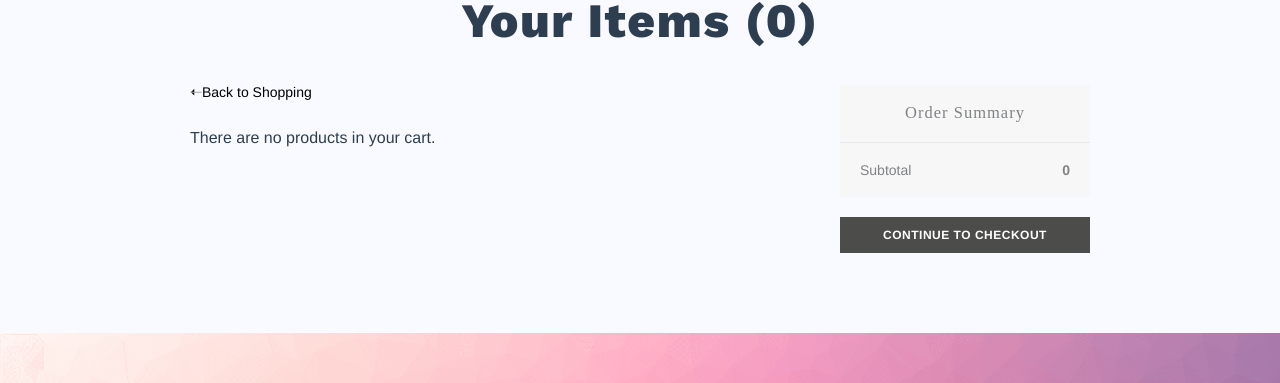
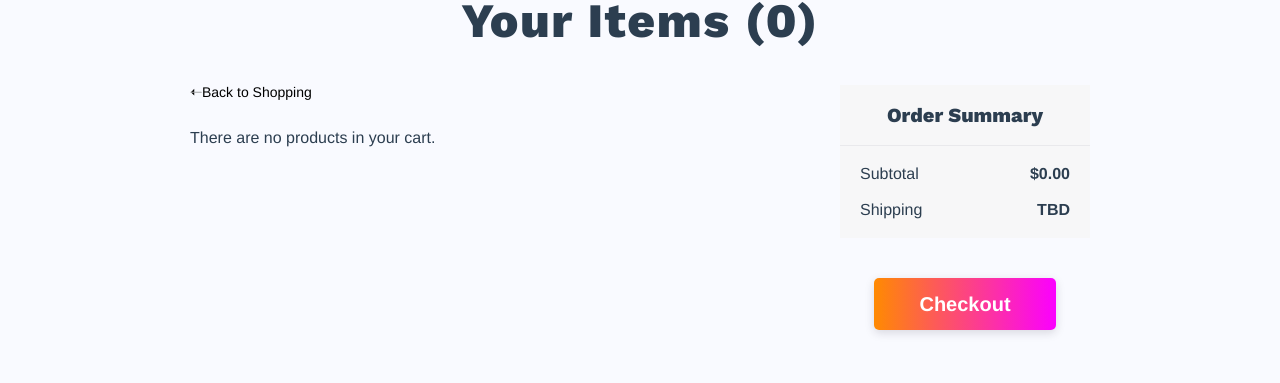
Before and after one commit to doctafaustus/fat-cattitude, a Vue app in the folder client/: page /cart in a window 1280 px wide. Shown: the part 173-556 px from the top of the page. Built offline with nearby package versions, Linux system fonts and the light colour scheme.

Commit message:
Add cart total, Authorize with Printful API

```diff
--- a/client/src/mixins/utils.js
+++ b/client/src/mixins/utils.js
@@ -1,6 +1,22 @@
 export default {
   getCartArray() {
     return (this.getCookie('cart') && JSON.parse(this.getCookie('cart'))) || [];
+  },
+
+  dollarToFloat(dollarString) {
+    const dollarFloat = parseFloat( dollarString.replace(/[\$,]/g,'') );
+    return dollarFloat;
+  },
+
+  floatToDollar(float, roundLastCent = false) {
+    return new Intl.NumberFormat('en-US', {
+      style: 'currency',
+      currency: 'USD',
+      minimumFractionDigits: 2,
+      maximumFractionDigits: roundLastCent ? 2 : 3,
+    })
+    .format(float)
+    .replace(/(\.\d{2})\d+$/, (match, p1) => p1);
   },
 
   getCookie(name) {
--- a/client/src/views/Cart.vue
+++ b/client/src/views/Cart.vue
@@ -43,12 +43,17 @@
           <div class="cart-os">
             <div class="cart-os-title">Order Summary</div>
             <div class="cart-os-details">
+              <div class="cart-os-details-row">
                 <div class="cart-os-subtotal-label">Subtotal</div>
                 <div class="cart-os-subtotal-value">{{ total }}</div>
               </div>
+              <div class="cart-os-details-row">
+                <div class="cart-os-subtotal-label">Shipping</div>
+                <div class="cart-os-subtotal-value">TBD</div>
               </div>
-          <div class="cart-payment-plan" v-show="cart.length">or 4 interest-free payments of x by afterpay</div>
-          <a class="checkout-btn" href="#">Continue To Checkout</a>
+            </div>
+          </div>
+          <a class="checkout-btn cta" href="#">Checkout</a>
         </div>
 
 
@@ -80,7 +85,12 @@ export default {
   methods: {
     getCart() {
       this.cart = utils.getCartArray();
-      console.log('cart mounted', this.cart);
+      console.log(this.cart);
+
+      const totalAsNumber = this.cart.reduce((accum, item) => {
+        return accum + utils.dollarToFloat(item.price);
+      }, 0);
+      this.total = utils.floatToDollar(totalAsNumber);
     },
     remove(variantID) {
       EventBus.$emit('cart-remove', variantID);
@@ -221,20 +231,18 @@ export default {
 
     .cart-right {
       width: 250px;
-      color: #808284;
 
       .cart-os-title,
-      .cart-os-details,
-      .cart-payment-plan {
+      .cart-os-details {
         background-color: #f7f7f8;
         padding: 20px;
       }
 
       .cart-os {
         .cart-os-title {
-          font-family: auto;
-          letter-spacing: 1px;
-          font-size: 16.5px;
+          font-size: 20px;
+          font-family: 'Work Sans', sans-serif;
+          font-weight: bold;
         }
 
         .cart-os-title {
@@ -242,35 +250,24 @@ export default {
         }
 
         .cart-os-details {
+          .cart-os-details-row {
             display: flex;
             justify-content: space-between;
-          font-size: 14px;
+
+            &:not(:last-child) {
+              margin-bottom: 20px;
+            }
 
             .cart-os-subtotal-value {
               font-weight: bold;
             }
           }
         }
-
-      .cart-payment-plan {
-        margin-top: 20px;
-        font-size: 14px;
-        line-height: 20px;
       }
 
       .checkout-btn {
-        margin-top: 20px;
-        background-color: #4c4c4b;
-        color: white;
-        display: inline-block;
-        box-sizing: border-box;
-        width: 100%;
-        padding: 12px 20px;
-        text-transform: uppercase;
-        text-decoration: none;
-        font-size: 12px;
-        font-weight: bold;
-        letter-spacing: .5px;
+        margin-top: 40px;
+        font-weight: 600;
       }
     }
   }
```
Also changed, not shown: package.json (added, +22 -0 lines), 2 other files (tests, documents, lock files or other folders). Lines whose indentation alone changed are shown as unchanged.
